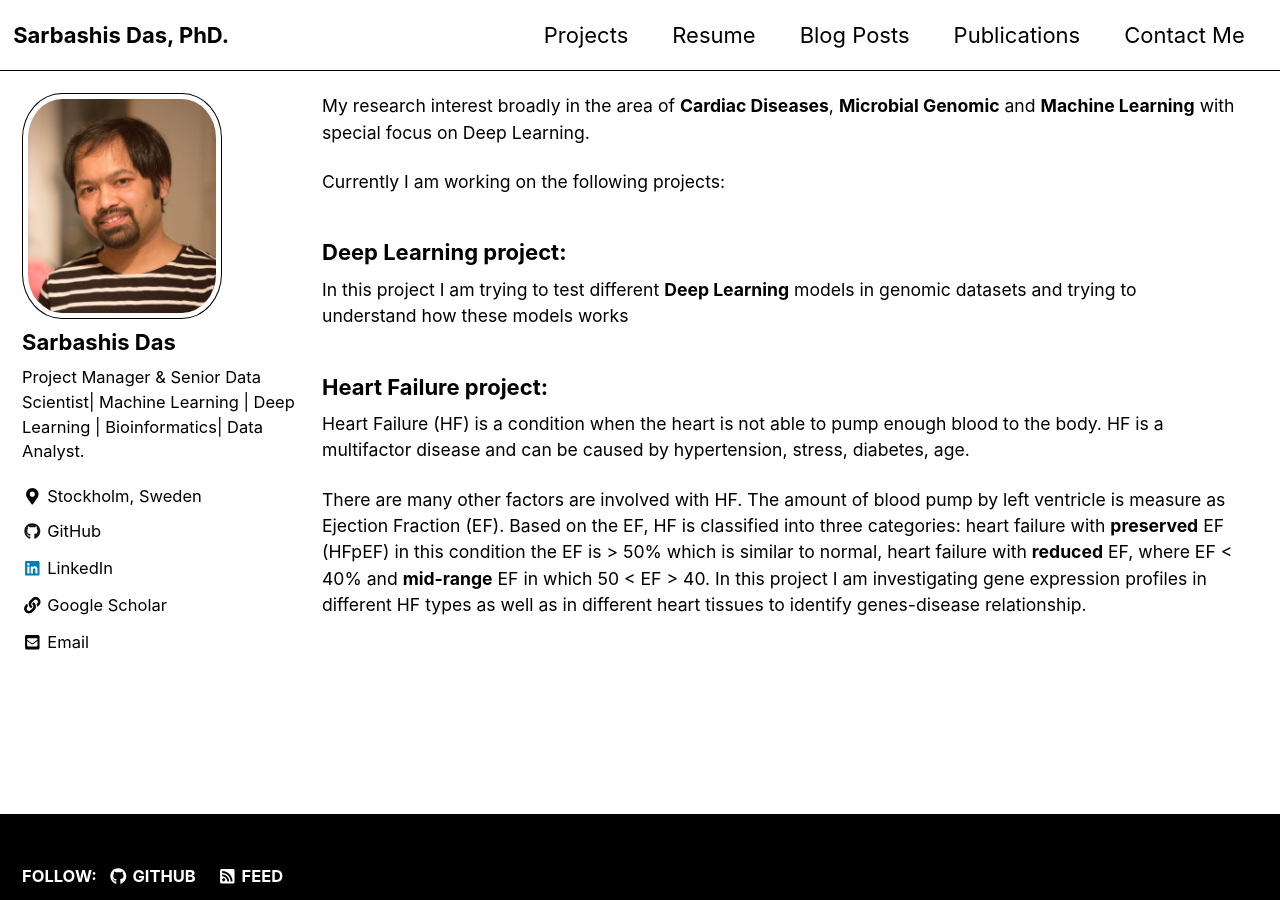
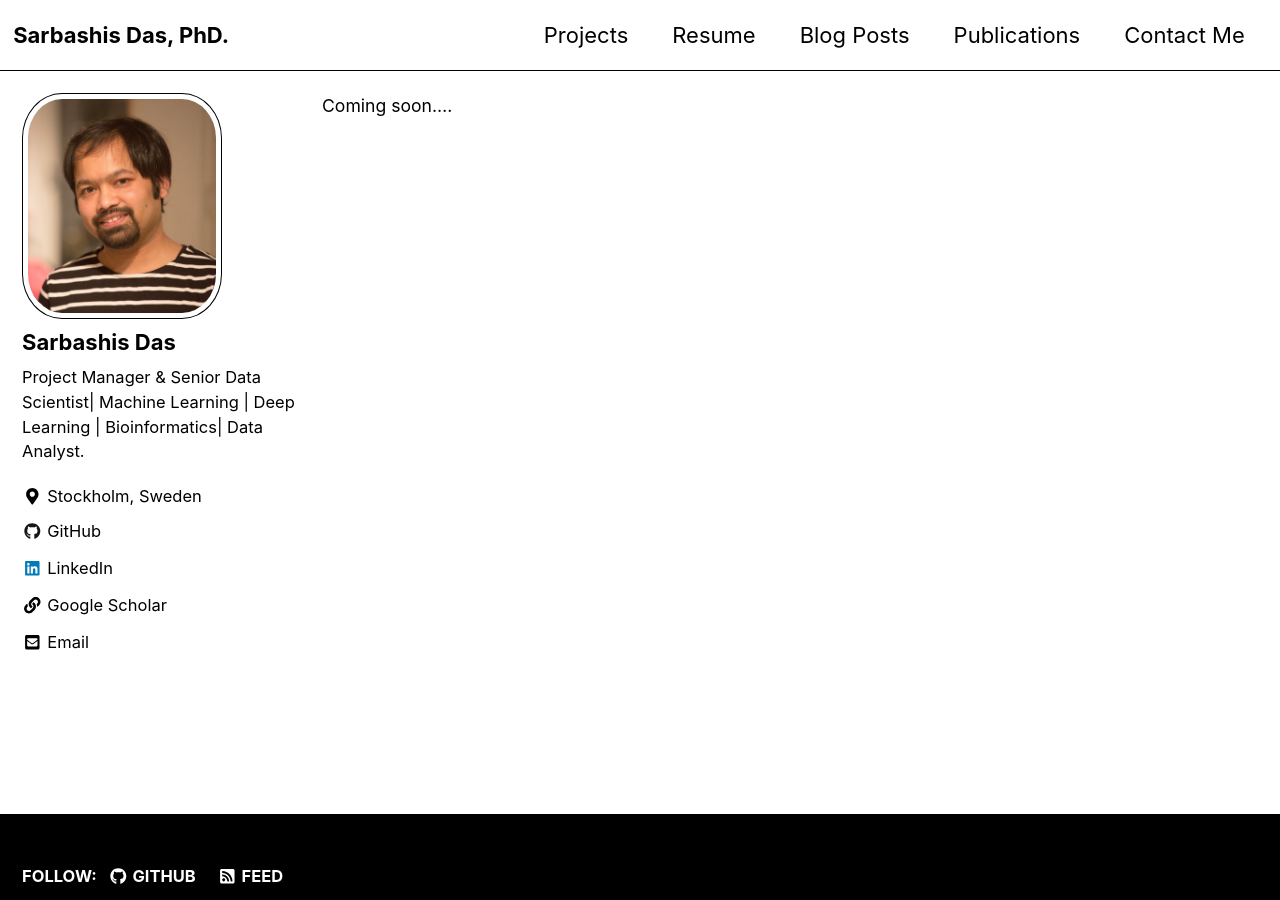
Before and after one commit to sarbashis/sarbashis.github.io, a Jekyll site: the page built from _pages/projects.md, in a window 1280 px wide and 900 px high. Built offline with Jekyll 4.4.1, drawn with Linux system fonts in a browser that asks for light colours; nearby versions of some CDN libraries; comment, search, counter and statistics services are not loaded.

Commit message:
removed old project info

```diff
--- a/_pages/projects.md
+++ b/_pages/projects.md
@@ -4,20 +4,4 @@ title:
 author_profile: true
 permalink: /projects/
 ---
-
-My research interest broadly in the area of __Cardiac Diseases__, __Microbial Genomic__ and __Machine Learning__ with special focus on Deep Learning.
-
-
-Currently I am working on the following projects:
-
-### Deep Learning project:
-
- In this project I am trying to test different __Deep Learning__ models in genomic datasets and trying to understand how these models works
-
-
-
-### Heart Failure project:
-
- Heart Failure (HF) is a condition when the heart is not able to pump enough blood to the body. HF is a multifactor disease and can be caused by hypertension, stress, diabetes, age.
-
-  There are many other factors are involved with HF. The amount of blood pump by left ventricle is measure as Ejection Fraction (EF). Based on the EF, HF is classified into three categories: heart failure with __preserved__ EF (HFpEF) in this condition the EF is > 50% which is similar to normal, heart failure with __reduced__ EF, where EF < 40% and __mid-range__ EF in which  50 < EF > 40. In this project I am investigating gene expression profiles in different HF types as well as in different heart tissues to identify genes-disease relationship.
+Coming soon....
```
